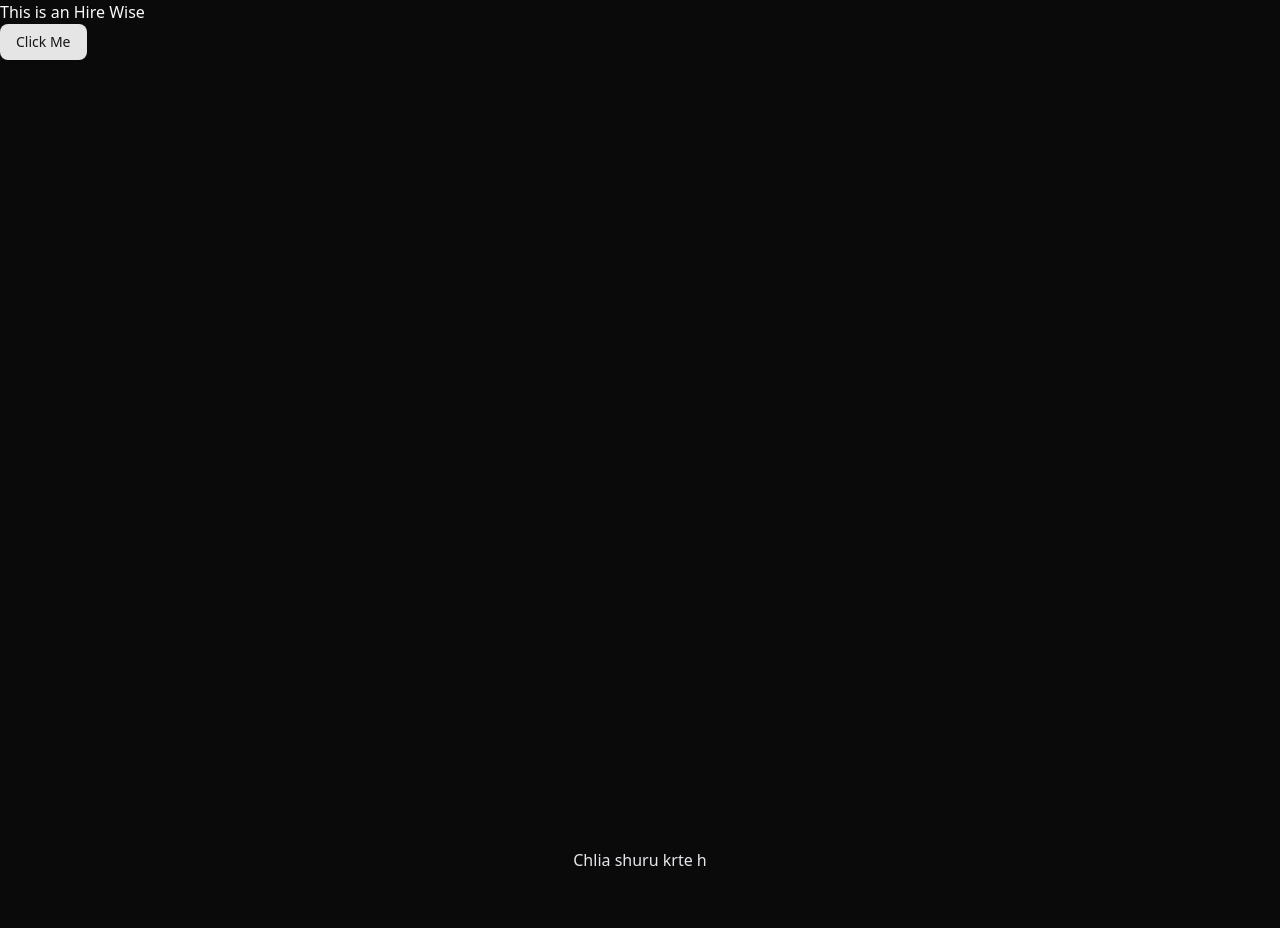
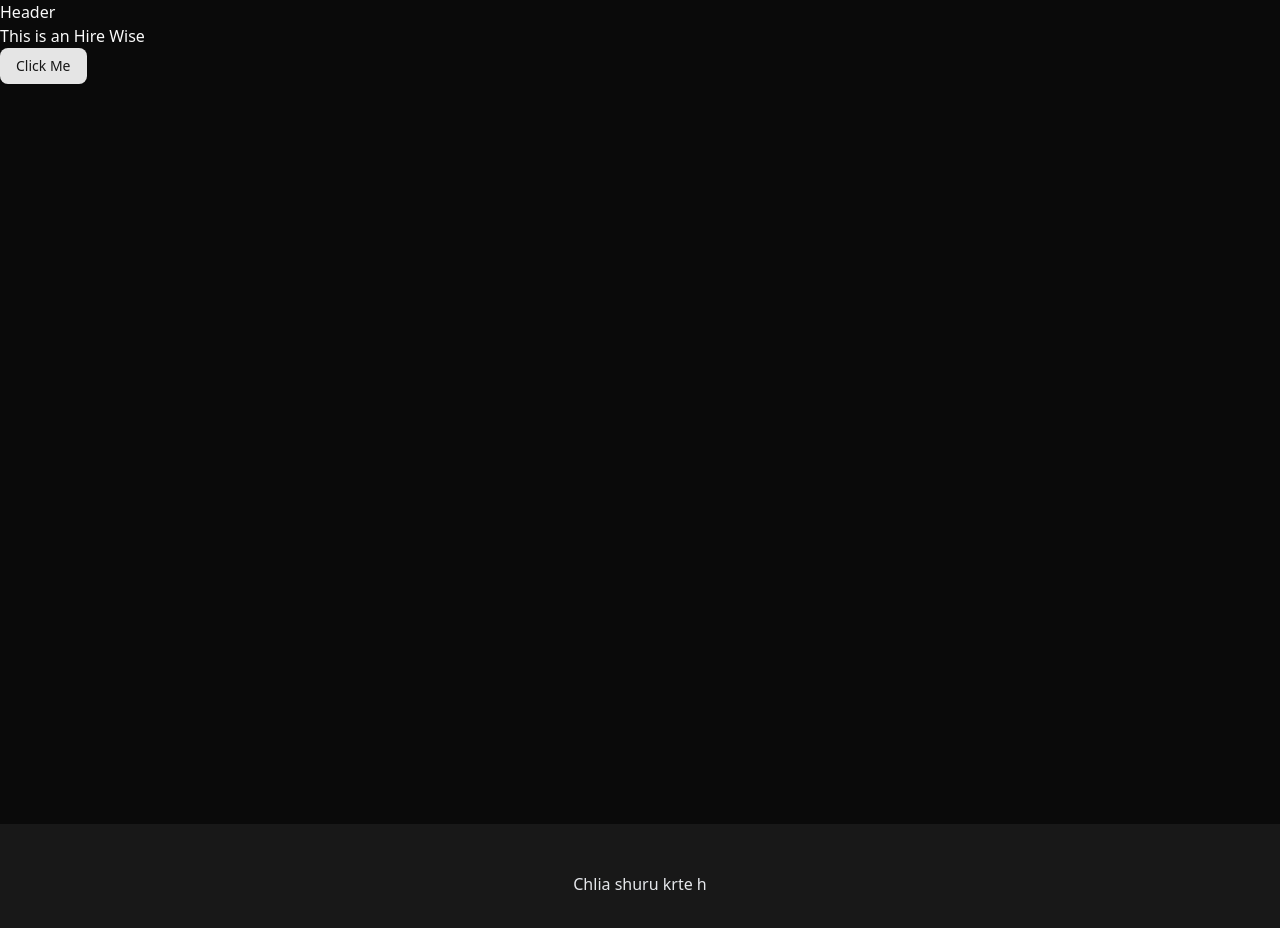
Before and after one commit to HarshNagpal07/Hire-Wise, a Next.js app: page / in a window 1280 px wide. Shown: the top 928 px of the page. Built offline with nearby package versions, Linux system fonts and the light colour scheme.

Commit message:
App Layout Done

```diff
--- a/app/layout.js
+++ b/app/layout.js
@@ -1,6 +1,7 @@
 import { Geist, Geist_Mono } from "next/font/google";
 import "./globals.css";
 import { ThemeProvider } from "@/components/theme-provider";
+import Header from "@/components/header";
 
 const geistSans = Geist({
   variable: "--font-geist-sans",
@@ -30,9 +31,10 @@
             disableTransitionOnChange
           >
             {/* Creating a header */}
+            <Header/>
             <div className="min-h-screen">{children}</div>
             {/* Creating a footer */}
-            <footer className="bg-mute/50 py-12">
+            <footer className="bg-muted/50 py-12">
             <div className="container mx-auto px-4 text-center text-gray-200">
               <p>
                 Chlia shuru krte h
--- /dev/null
+++ b/components/header.jsx
@@ -0,0 +1,9 @@
+import React from 'react'
+
+const Header = () => {
+  return (
+    <div>Header</div>
+  )
+}
+
+export default Header
```
